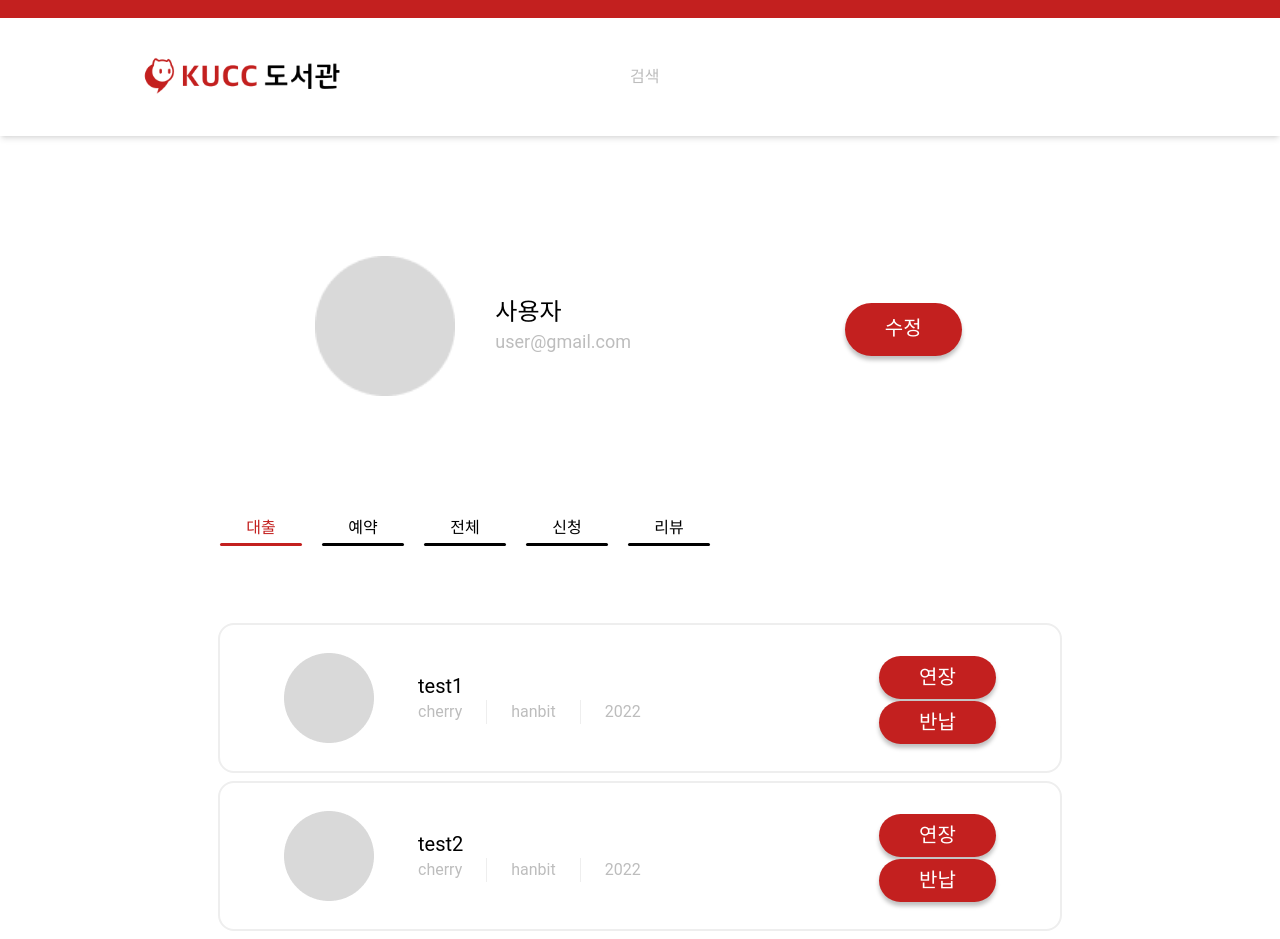
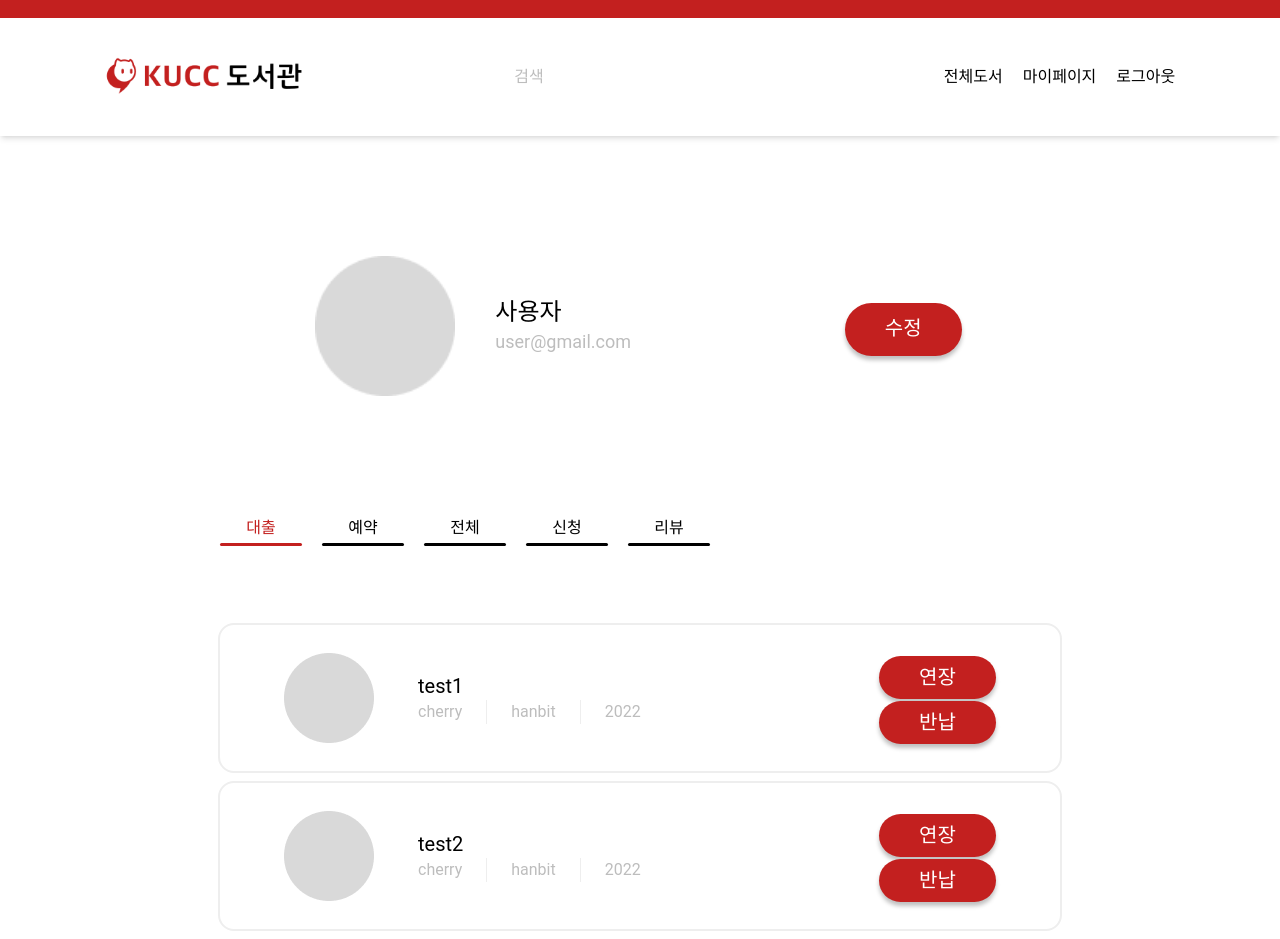
Before and after one commit to kucc/library-service-client, a Next.js app: page /mypage in a window 1280 px wide. Built offline with nearby package versions, Linux system fonts and the light colour scheme.

Commit message:
Refactor  : header 컴포넌트 header item 디폴트 값 추가

```diff
--- a/src/components/Layout/Header.jsx
+++ b/src/components/Layout/Header.jsx
@@ -3,7 +3,13 @@ import { useEffect, useState } from "react";
 import thumbnailHorizontal from "../../img/thumbnail-horizontal.png";
 import Link from "next/link";
 
-const Header = ({ headerItems = [] }) => {
+const Header = ({
+  headerItems = [
+    { id: "/search", value: "전체도서" },
+    { id: "/mypage", value: "마이페이지" },
+    { id: "/logout", value: "로그아웃" },
+  ],
+}) => {
   return (
     <>
       <div className=" w-screen h-[136px] shadow-md border-t-[18px] border-crimson-500">
@@ -17,8 +23,12 @@ const Header = ({ headerItems = [] }) => {
             <input type="text" placeholder="검색" />
           </div>
           <div className="flex gap-5">
-            {headerItems.map((headerItem, i) => {
-              return <Link href={headerItem.id} key={i}>{headerItem.value}</Link>;
+            {headerItems?.map((headerItem, i) => {
+              return (
+                <Link href={headerItem.id} key={i}>
+                  {headerItem.value}
+                </Link>
+              );
             })}
           </div>
         </div>
```
